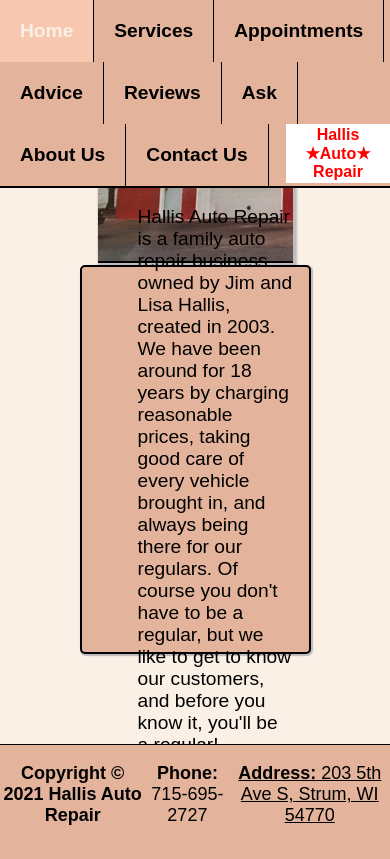
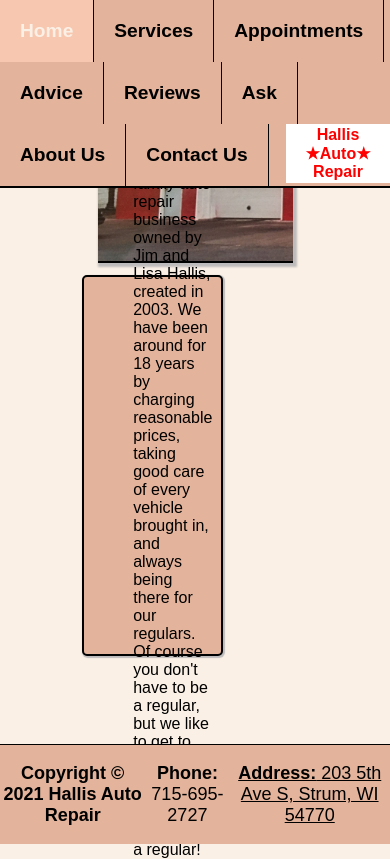
Before and after one commit to milesHerrick/web-systems, a PHP site: page /about.html in a window 390 px wide. Before the commit the page ends 825 px from the top, so only its background shows below. Run offline with PHP 8.4, Linux system fonts and the light colour scheme.

Commit message:
media thing

```diff
--- a/css/about.css
+++ b/css/about.css
@@ -67,3 +67,14 @@ img{
 ul{
     list-style-type: none;
 }
+
+@media(max-width: 1000px){
+    .textbox{
+        flex: 1 0 37%;
+        margin: 10px;
+        max-width:45%;
+        font-size: smaller;
+
+    }
+
+}
--- a/css/global.css
+++ b/css/global.css
@@ -182,3 +182,11 @@ a:hover {
 a:active {
   color: black;
 }
+
+@media(max-width: 1000px){
+  .textbox{
+      margin: 10px;
+      font-size: smaller;
+
+  }
+}
```
Also changed, not shown: css/home.css (line endings or trailing spaces).
